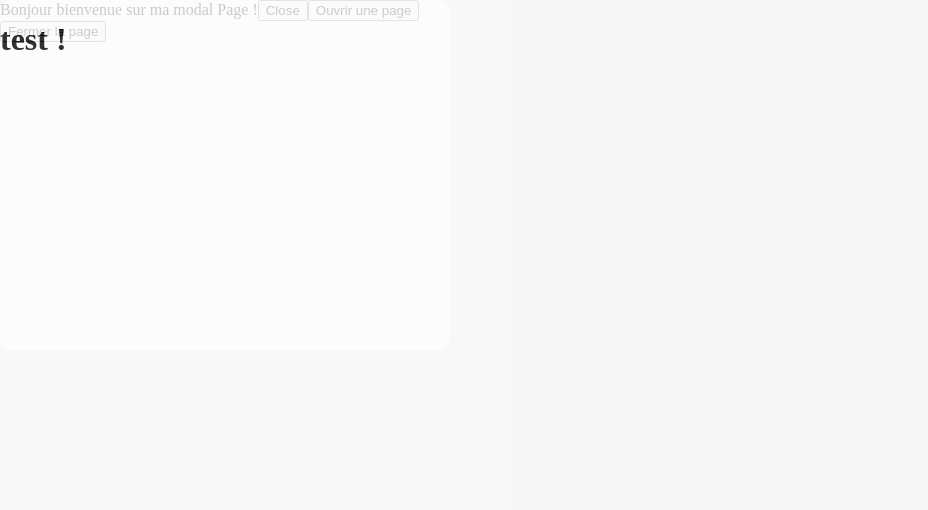
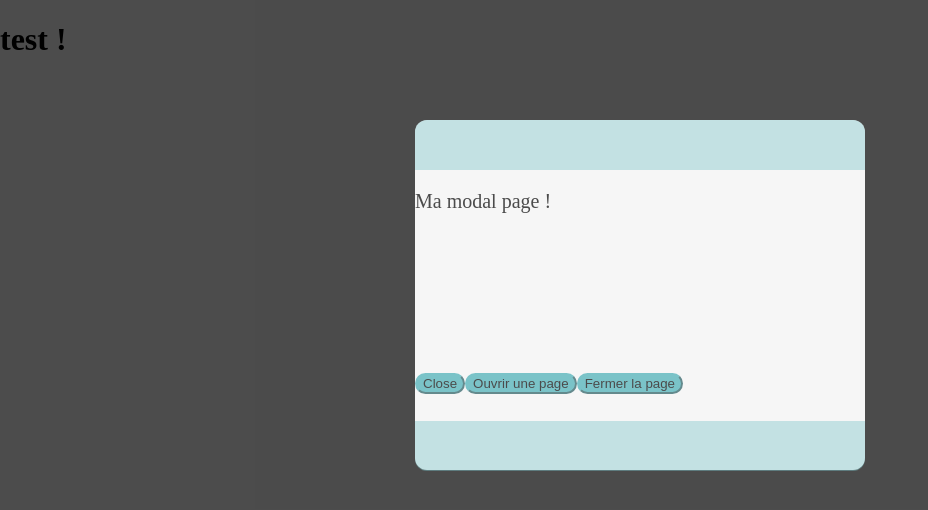
Before and after one commit to Noziho/modal-window, a plain HTML site: page index.html in a window 1280 px wide. Shown: the whole page, without its empty margins (0-928 px from the left). Drawn offline with Linux system fonts and the light colour scheme.

Commit message:
project done

```diff
--- a/app.js
+++ b/app.js
@@ -7,18 +7,48 @@ const modalPage = function (DivElement) {
 
     this.createDivElement = () => {
         let createDiv = document.createElement(DivElement);
-        createDiv.innerHTML = "Bonjour bienvenue sur ma modal Page !";
         createDiv.id = "modalPage";
         containerModal.append(createDiv);
     }
+
+    this.createP = (text) => {
+        let createP = document.createElement("p");
+        createP.innerHTML = text;
+        document.getElementById("modalPage").append(createP);
+    }
+
+    this.createHeader = (headerElement) => {
+        let createHeader = document.createElement(headerElement);
+        createHeader.style.width = "100%";
+        createHeader.style.height = "5rem";
+        createHeader.style.background = "rgba(67, 170, 178, 0.41)";
+        createHeader.style.borderRadius = "12px 12px 0 0";
+        document.getElementById("modalPage").prepend(createHeader);
+    }
+
 
     this.createButtonElement = (buttonElement, textButton) => {
         a++;
         let createButton = document.createElement(buttonElement);
         createButton.innerHTML = textButton;
         createButton.id = a;
+        createButton.style.borderRadius = "12px";
+        createButton.style.borderColor = "#43aab2"
+        createButton.style.background = "#43aab2"
+        createButton.style.marginTop = "14rem"
         document.getElementById("modalPage").append(createButton);
     }
+
+    this.createFooter = (footerElement) => {
+        let createFooter = document.createElement(footerElement);
+        createFooter.style.width = "100%";
+        createFooter.style.height = "5rem";
+        createFooter.style.background = "rgba(67, 170, 178, 0.41)";
+        createFooter.style.marginTop = "2.7rem";
+        createFooter.style.borderRadius = "0 0 12px 12px";
+        document.getElementById("modalPage").append(createFooter);
+    }
+
 
     this.hideModal = () => {
         document.getElementById('1').addEventListener('click', () => {
@@ -30,6 +60,7 @@ const modalPage = function (DivElement) {
         document.getElementById('2').addEventListener('click', () => {
             let features = "width=400px, height=400px";
             myWindows = window.open("https://google.com", '', features);
+            myWindows.moveTo(1100, 200);
         })
     }
 
@@ -43,10 +74,14 @@ const modalPage = function (DivElement) {
 }
 
 let modalTest = new modalPage('div');
+
 modalTest.createDivElement();
+modalTest.createP("Ma modal page !");
+modalTest.createHeader('header');
 modalTest.createButtonElement('button', "Close");
 modalTest.createButtonElement('button', "Ouvrir une page");
 modalTest.createButtonElement('button', "Fermer la page");
+modalTest.createFooter('footer');
 modalTest.hideModal();
 modalTest.openPage();
 modalTest.closePage();
--- a/style.css
+++ b/style.css
@@ -16,11 +16,15 @@ body {
     top: 0;
     width: 100%;
     height: 100vh;
-    background: rgba(34, 34, 34, 0.17);
-    opacity: 0.2;
+    background: #000;
+    opacity: .7;
 }
 
 #container > div {
+
+    font-size: 2rem;
+
+    margin: 12rem auto;
     width: 450px;
     height: 350px;
     background: #f3f3f3;
```
